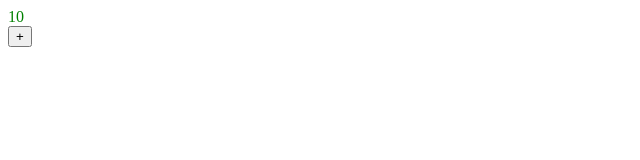
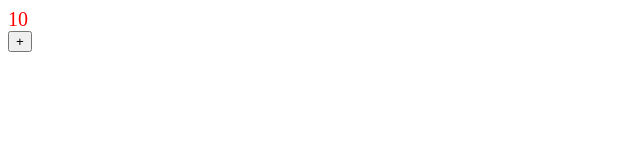
Before and after one commit to webCJJ/Vue, a website: page example/Vue-directive.html in a window 1280 px wide. Shown: the full height of the page, 0-640 px from the left. Drawn offline with Linux system fonts and the light colour scheme.

Commit message:
vue-directive 自定义指令 vue-extend  构造函数延伸

```diff
--- a/example/Vuedirective.html
+++ b/example/Vue-directive.html
@@ -4,7 +4,7 @@
     <meta charset="UTF-8">
     <meta name="viewport" content="width=device-width, initial-scale=1.0">
     <meta http-equiv="X-UA-Compatible" content="ie=edge">
-    <title>Vue.directive</title>
+    <title>Vue.directive自定义指令</title>
 </head>
 <body>
     <div id="app">
@@ -18,13 +18,18 @@
     <script src="../assets/js/vue.js"></script>
     <script>
         Vue.directive("cjj",function(el,binding,vnode){
-            el.style = "color :"+binding.value;
+            el.style.color = binding.value.color;
+            el.style.fontSize = binding.value.fontSize;
         })
         var app = new Vue({
             el:"#app",
             data:{
                 num : 10,
-                color:'green'
+                color:{
+                    text:"hi",
+                    color:"red",
+                    fontSize:"20px"
+                }
             },
             methods:{
                 add:function(){
```
Also changed, not shown: example/Vue-extend.html (added, +17 -0 lines), index.html (+3 -1 lines).
